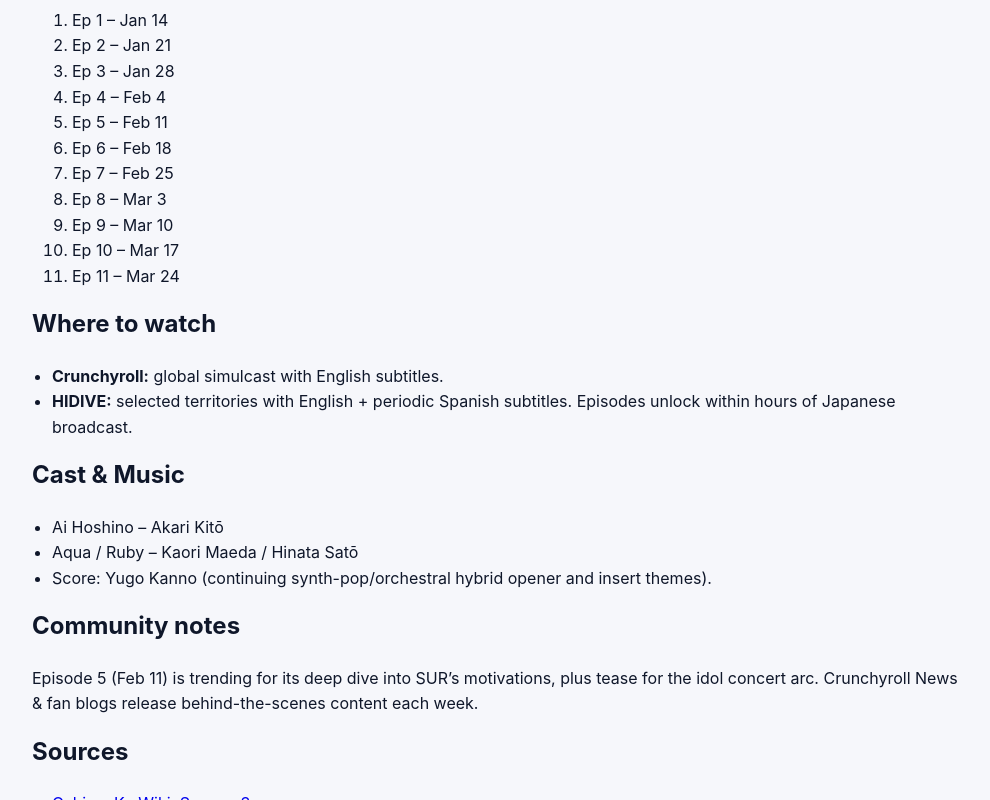
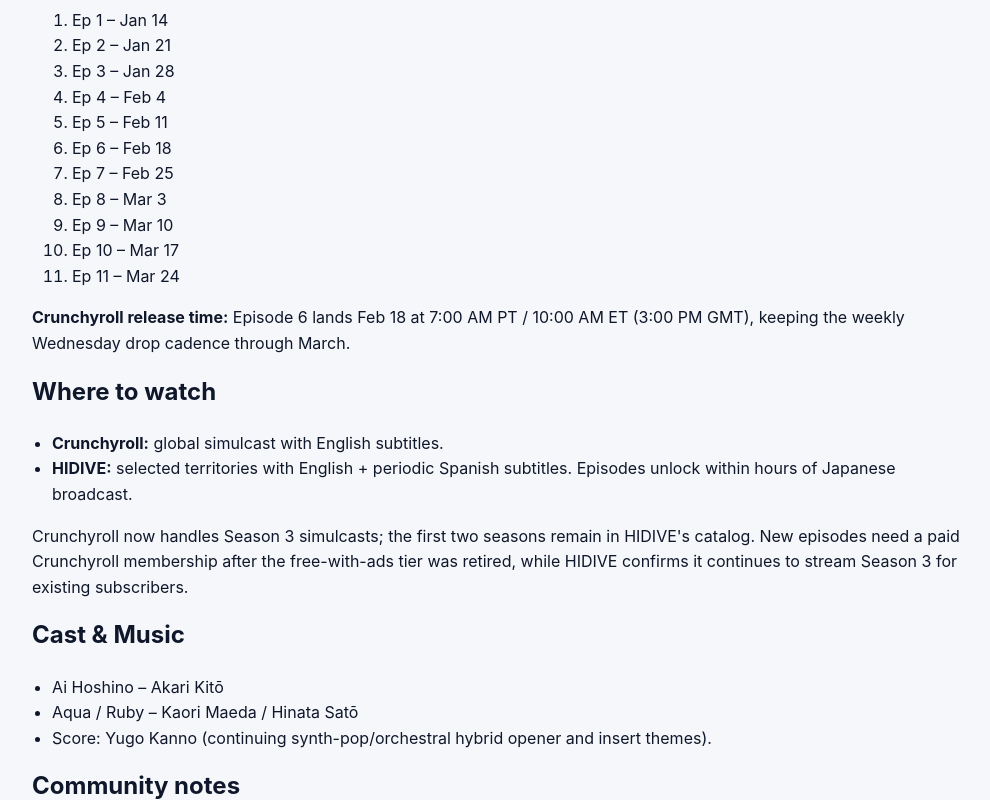
Before and after one commit to margarin-agent/sandbox, an Eleventy site: page src/oshi-no-ko/index.md in a window 1280 px wide. Shown: the part 455-1255 px from the top of the page, without its empty margins (144-1134 px from the left). Built offline with nearby package versions, Linux system fonts and the light colour scheme; Eleventy itself is replaced by a stand-in of ours; files that its build step writes are made by us from their sources.

Commit message:
Update Oshi no Ko tracker with Episode 6 timing

```diff
--- a/src/oshi-no-ko/index.md
+++ b/src/oshi-no-ko/index.md
@@ -20,10 +20,14 @@ Season 3 debuted Jan 14 2026 after an advanced screening of Episode 25 on Dec 28
 10. Ep 10 – Mar 17
 11. Ep 11 – Mar 24
 
+**Crunchyroll release time:** Episode 6 lands Feb 18 at 7:00 AM PT / 10:00 AM ET (3:00 PM GMT), keeping the weekly Wednesday drop cadence through March.
+
 ## Where to watch
 - **Crunchyroll:** global simulcast with English subtitles.
 - **HIDIVE:** selected territories with English + periodic Spanish subtitles.
 Episodes unlock within hours of Japanese broadcast.
+
+Crunchyroll now handles Season 3 simulcasts; the first two seasons remain in HIDIVE's catalog. New episodes need a paid Crunchyroll membership after the free-with-ads tier was retired, while HIDIVE confirms it continues to stream Season 3 for existing subscribers.
 
 ## Cast & Music
 - Ai Hoshino – Akari Kitō
```
